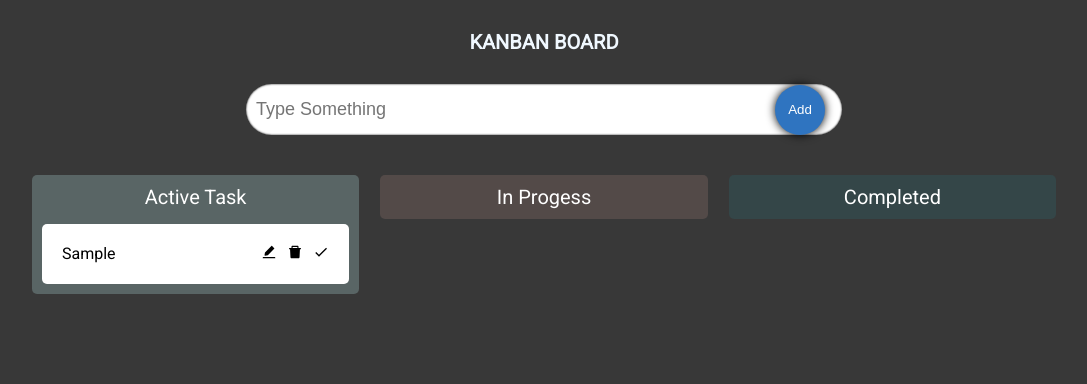
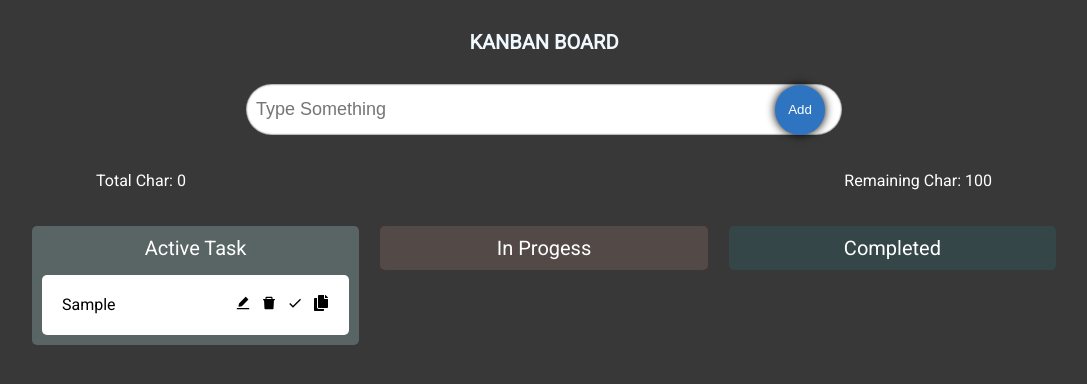
Before and after one commit to AH-Likhon/draggable-card-typescript, a React (Create React App) app: page / in a window 1280 px wide. Both pictures are taken after typing "Sample" into the empty fields and a click on the button "Add". Shown: the top 384 px of the page, without its empty margins (96-1183 px from the left). Built offline with nearby package versions, Linux system fonts and the light colour scheme.

Commit message:
done clipboard functionality

```diff
--- a/src/App.tsx
+++ b/src/App.tsx
@@ -8,6 +8,8 @@ import TodoList from './components/TodoList/TodoList';
 const App: React.FC = () => {
   const [todo, setTodo] = useState<string>("");
   const [todos, setTodos] = useState<TodoTypes[]>([]);
+  const [total, setTotal] = useState<number>(0);
+  const [remaining, setRemaining] = useState<number>(100);
 
   // const getData = getFirstColumn();
 
@@ -26,8 +28,8 @@ const App: React.FC = () => {
   return (
     <div className="App">
       <span className='heading'>Kanban Board</span>
-      <InputField todo={todo} setTodo={setTodo} handleAdd={handleAdd} />
-      <TodoList todos={todos} setTodos={setTodos} />
+      <InputField todo={todo} setTodo={setTodo} handleAdd={handleAdd} total={total} setTotal={setTotal} remaining={remaining} setRemaining={setRemaining} />
+      <TodoList total={total} setTotal={setTotal} remaining={remaining} setRemaining={setRemaining} />
     </div>
   );
 }
--- a/src/components/InputField/InputField.tsx
+++ b/src/components/InputField/InputField.tsx
@@ -1,13 +1,17 @@
-import { useRef } from 'react';
+import React, { useRef } from 'react';
 import './inputStyles.css';
 
 interface inputTypes {
     todo: string;
     setTodo: React.Dispatch<React.SetStateAction<string>>;
     handleAdd: (e: React.FormEvent) => void;
+    total: number;
+    setTotal: React.Dispatch<React.SetStateAction<number>>;
+    remaining: number;
+    setRemaining: React.Dispatch<React.SetStateAction<number>>;
 }
 
-const InputField = ({ todo, setTodo, handleAdd }: inputTypes) => {
+const InputField = ({ todo, setTodo, handleAdd, total, setTotal, remaining, setRemaining }: inputTypes) => {
     const inputRef = useRef<HTMLInputElement>(null);
 
     const handleOnSubmit = (e: React.FormEvent) => {
@@ -16,14 +20,33 @@ const InputField = ({ todo, setTodo, handleAdd }: inputTypes) => {
         inputRef.current?.blur();
     }
 
+    const handleOnkey = () => {
+        let charVal = todo.length;
+        setTotal(charVal);
+        // console.log(charVal);
+        setRemaining(100 - charVal);
+    }
+
     return (
+        <>
             <form className="input" onSubmit={handleOnSubmit}>
                 <input ref={inputRef} type="input" placeholder="Type Something" className="input_box"
                     value={todo}
                     onChange={(e) => setTodo(e.target.value)}
+                    onKeyUp={handleOnkey}
                 />
                 <button type="submit" className="input_btn">Add</button>
             </form>
+
+            <div className="counter">
+                <p>Total Char:
+                    <span className="total_counter"> {total}</span>
+                </p>
+                <p>Remaining Char:
+                    <span className="remaining_counter"> {remaining}</span>
+                </p>
+            </div>
+        </>
     )
 }
 
--- a/src/components/InputField/inputStyles.css
+++ b/src/components/InputField/inputStyles.css
@@ -40,6 +40,14 @@
     background-color: #388ae2;
 }
 
+.counter {
+    width: 70%;
+    display: flex;
+    justify-content: space-between;
+    color: #fff;
+    margin: 20px 0px;
+}
+
 @media (max-width: 700px) {
     .input {
         width: 80%;
--- a/src/components/LocalStorage/LocalStorage.ts
+++ b/src/components/LocalStorage/LocalStorage.ts
@@ -1,3 +1,4 @@
+import Swal from "sweetalert2";
 import { TodoTypes } from "../Todo/Todo";
 
 const addToRow = (item: TodoTypes, action: string) => {
@@ -82,6 +83,71 @@ const handleDid = (id: number, action: string) => {
     }
 }
 
+
+const handleCopy = (id: number, action: string, setAlert: React.Dispatch<React.SetStateAction<string>>) => {
+    if (action === "active-task") {
+        const getData = getFirstColumn();
+        const result = getData.find(t => t.id === id);
+
+        // console.log(result);
+        if (result && !result.isDone) {
+            // copied = "copied";
+            navigator.clipboard.writeText(result.todo);
+            setAlert("copied");
+
+            setTimeout(() => {
+                setAlert("");
+            }, 800)
+        } else {
+            Swal.fire({
+                icon: 'error',
+                // title: 'Oops...',
+                text: "Locked file is not eligible to copy😥 Unlock it First!",
+            })
+        }
+    } else if (action === "in-progress") {
+        const getData = getSecondColumn();
+        const result = getData.find(t => t.id === id);
+
+        // console.log(result);
+        if (result && !result.isDone) {
+            // copied = "copied";
+            navigator.clipboard.writeText(result.todo);
+            setAlert("copied");
+
+            setTimeout(() => {
+                setAlert("");
+            }, 800)
+        } else {
+            Swal.fire({
+                icon: 'error',
+                // title: 'Oops...',
+                text: "Locked file is not eligible to copy😥 Unlock it First!",
+            })
+        }
+    } else if (action === "completed") {
+        const getData = getThirdColumn();
+        const result = getData.find(t => t.id === id);
+
+        // console.log(result);
+        if (result && !result.isDone) {
+            // copied = "copied";
+            navigator.clipboard.writeText(result.todo);
+            setAlert("copied");
+
+            setTimeout(() => {
+                setAlert("");
+            }, 800)
+        } else {
+            Swal.fire({
+                icon: 'error',
+                // title: 'Oops...',
+                text: "Locked file is not eligible to copy😥 Unlock it First!",
+            })
+        }
+    }
+}
+
 const handleDelete = (id: number, action: string) => {
     if (action === "active-task") {
         const getData = getFirstColumn();
@@ -155,4 +221,4 @@ const getThirdColumn = (): TodoTypes[] => {
     return thirdColumnData ? JSON.parse(thirdColumnData) : [];
 }
 
-export { getFirstColumn, getSecondColumn, getThirdColumn, saveToRow, addToRow, handleDid, handleDelete, handleESubmit };
+export { getFirstColumn, getSecondColumn, getThirdColumn, saveToRow, addToRow, handleDid, handleCopy, handleDelete, handleESubmit };
--- a/src/components/SingleTodo/SingleTodo.css
+++ b/src/components/SingleTodo/SingleTodo.css
@@ -18,6 +18,9 @@
     /* padding: 5px; */
     border: none;
     font-size: 16px;
+    /* overflow-y: auto; */
+    word-break: break-all;
+    /* word-wrap: break-word; */
 }
 
 .single_todos-text:focus {
@@ -30,6 +33,11 @@
     cursor: pointer;
 }
 
+
+.copyText {
+    font-size: 10px;
+}
+
 /* @media (max-width: 700px) {
     .single_todos {
         width: 75%;
--- a/src/components/SingleTodo/SingleTodo.tsx
+++ b/src/components/SingleTodo/SingleTodo.tsx
@@ -1,9 +1,10 @@
 import { TodoTypes } from "../Todo/Todo";
 import { AiFillDelete, AiFillEdit } from "react-icons/ai";
+import { FaCopy } from "react-icons/fa";
 import { MdDone } from "react-icons/md";
 import './SingleTodo.css';
 import { useEffect, useRef, useState } from "react";
-import { getSecondColumn, getFirstColumn, handleDelete, handleDid, handleESubmit, addToRow, getThirdColumn } from "../LocalStorage/LocalStorage";
+import { getSecondColumn, getFirstColumn, handleDelete, handleDid, handleESubmit, addToRow, getThirdColumn, handleCopy } from "../LocalStorage/LocalStorage";
 import Swal from "sweetalert2";
 
 type SingleTodoTypes = {
@@ -12,11 +13,16 @@ type SingleTodoTypes = {
     // todos: TodoTypes[];
     // setTodos: React.Dispatch<React.SetStateAction<TodoTypes[]>>;
     onDragStart?: (e: React.DragEvent<HTMLDivElement>, id: number) => void;
+    total: number;
+    setTotal: React.Dispatch<React.SetStateAction<number>>;
+    remaining: number;
+    setRemaining: React.Dispatch<React.SetStateAction<number>>;
 }
 
-const SingleTodo = ({ todo, action }: SingleTodoTypes) => {
+const SingleTodo = ({ todo, action, total, setTotal, remaining, setRemaining }: SingleTodoTypes) => {
     const [edit, setEdit] = useState<boolean>(false);
     const [editTodo, setEditTodo] = useState<string>(todo.todo);
+    const [alert, setAlert] = useState<string>("");
 
     const getFirstColumnData = getFirstColumn();
     const getSecondColumnData = getSecondColumn();
@@ -95,6 +101,15 @@ const SingleTodo = ({ todo, action }: SingleTodoTypes) => {
     }
 
 
+
+    const handleOnkey = () => {
+        let charVal = editTodo.length;
+        setTotal(charVal);
+        // console.log(charVal);
+        setRemaining(100 - charVal);
+    }
+
+
     return (
         <div draggable onDragStart={e => hadleDragStart(e, todo.id, action)}>
             <form className="single_todos" onSubmit={e => handleESubmit(e, todo.id, setEdit, editTodo, action)}>
@@ -104,6 +119,7 @@ const SingleTodo = ({ todo, action }: SingleTodoTypes) => {
                         className="single_todos-text"
                         value={editTodo}
                         onChange={e => setEditTodo(e.target.value)}
+                        onKeyUp={handleOnkey}
                     /> : todo.isDone ? <s className="single_todos-text">
                         {todo.todo}
                     </s> : <span className="single_todos-text">
@@ -128,6 +144,12 @@ const SingleTodo = ({ todo, action }: SingleTodoTypes) => {
                     <span onClick={() => handleDid(todo.id, action)} className="icon">
                         <MdDone />
                     </span>
+                    <span onClick={() => handleCopy(todo.id, action, setAlert)} className="icon">
+                        <FaCopy title="copy" />
+                        {
+                            alert ? <span className="copyText"> {alert}</span> : ""
+                        }
+                    </span>
                 </div>
             </form>
         </div>
--- a/src/components/TodoList/TodoList.css
+++ b/src/components/TodoList/TodoList.css
@@ -2,7 +2,7 @@
     width: 80%;
     display: flex;
     justify-content: space-between;
-    margin: 40px 0px;
+    margin: 0px 0px;
     align-items: flex-start;
 }
 
--- a/src/components/TodoList/TodoList.tsx
+++ b/src/components/TodoList/TodoList.tsx
@@ -5,11 +5,15 @@ import { TodoTypes } from "../Todo/Todo";
 import './TodoList.css';
 
 interface TodoProps {
-    todos: TodoTypes[];
-    setTodos: React.Dispatch<React.SetStateAction<TodoTypes[]>>;
+    // todos: TodoTypes[];
+    // setTodos: React.Dispatch<React.SetStateAction<TodoTypes[]>>;
+    total: number;
+    setTotal: React.Dispatch<React.SetStateAction<number>>;
+    remaining: number;
+    setRemaining: React.Dispatch<React.SetStateAction<number>>;
 }
 
-const TodoList: React.FC<TodoProps> = ({ todos, setTodos }: TodoProps) => {
+const TodoList: React.FC<TodoProps> = ({ total, setTotal, remaining, setRemaining }: TodoProps) => {
 
     const [dragOver, setDragOver] = useState(false);
     const handleDragOverStart = () => setDragOver(true);
@@ -54,7 +58,7 @@ const TodoList: React.FC<TodoProps> = ({ todos, setTodos }: TodoProps) => {
                 </span>
                 {
                     firstColumnData.map((todo) => (
-                        <SingleTodo action="active-task" key={todo.id} todo={todo} />
+                        <SingleTodo action="active-task" key={todo.id} todo={todo} total={total} setTotal={setTotal} remaining={remaining} setRemaining={setRemaining} />
                     ))
                 }
             </div>
@@ -71,7 +75,7 @@ const TodoList: React.FC<TodoProps> = ({ todos, setTodos }: TodoProps) => {
                 </span>
                 {
                     secondColumnData.map((todo) => (
-                        <SingleTodo action="in-progress" key={todo.id} todo={todo} />
+                        <SingleTodo action="in-progress" key={todo.id} todo={todo} total={total} setTotal={setTotal} remaining={remaining} setRemaining={setRemaining} />
                     ))
                 }
             </div>
@@ -89,7 +93,7 @@ const TodoList: React.FC<TodoProps> = ({ todos, setTodos }: TodoProps) => {
 
                 {
                     thirdColumnData.map((todo) => (
-                        <SingleTodo action="completed" key={todo.id} todo={todo} />
+                        <SingleTodo action="completed" key={todo.id} todo={todo} total={total} setTotal={setTotal} remaining={remaining} setRemaining={setRemaining} />
                     ))
                 }
             </div>
```
Lines whose indentation alone changed are shown as unchanged.
